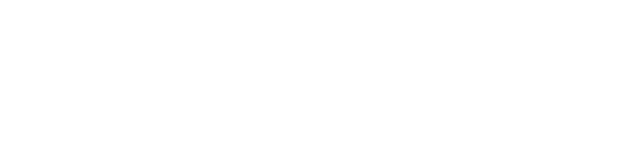
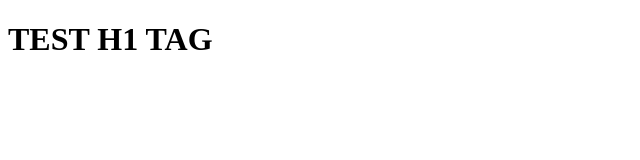
Before and after one commit to dan00815/git-demo, a plain HTML site: page index.html in a window 1280 px wide. Shown: the whole page, without its empty margins (0-640 px from the left). Drawn offline with Linux system fonts and the light colour scheme.

Commit message:
add an app.js and h1

```diff
--- a/index.html
+++ b/index.html
@@ -5,5 +5,7 @@
     <meta name="viewport" content="width=device-width, initial-scale=1.0" />
     <title>Document</title>
   </head>
-  <body></body>
+  <body>
+    <h1>TEST H1 TAG</h1>
+  </body>
 </html>
```
Also changed, not shown: app.js (added).
